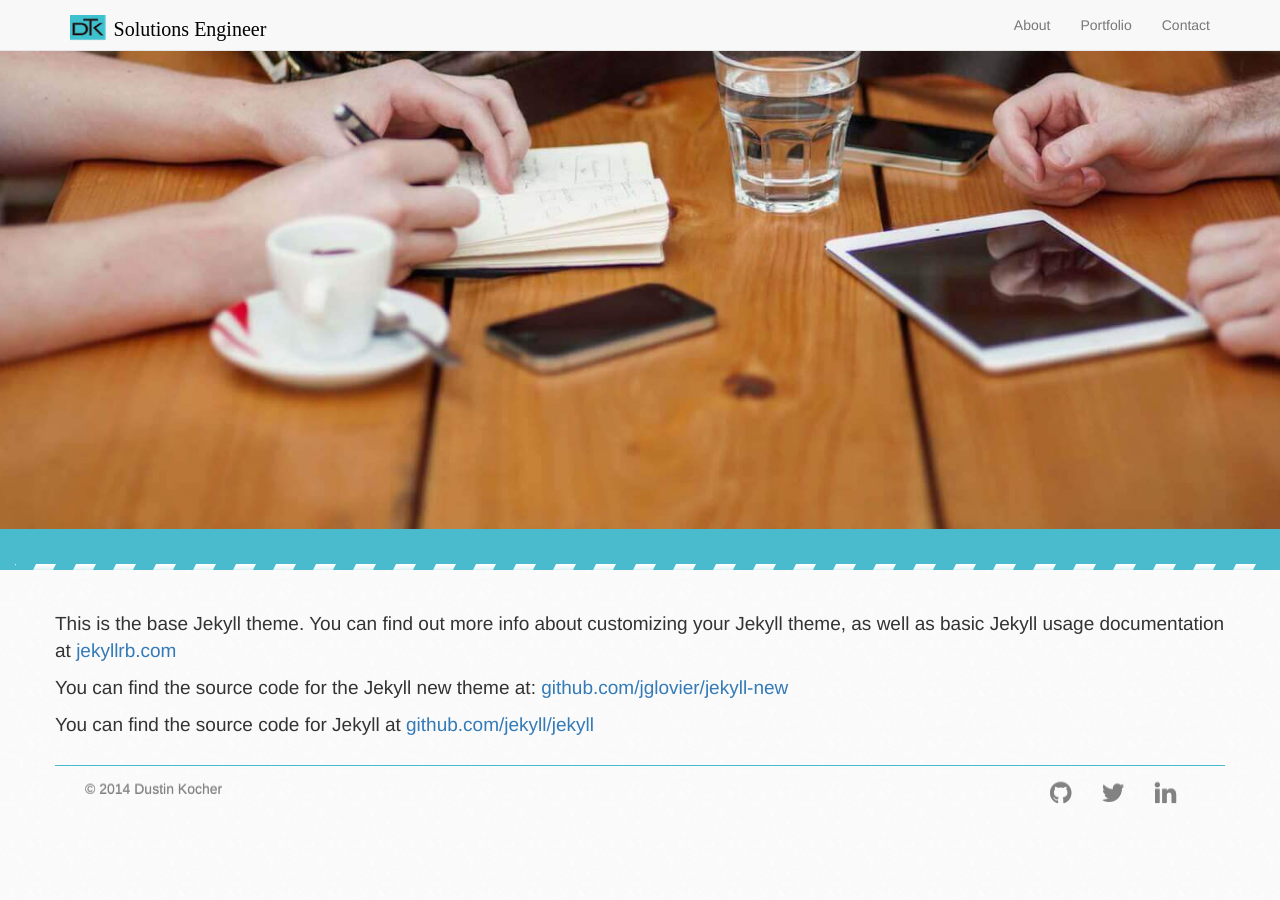
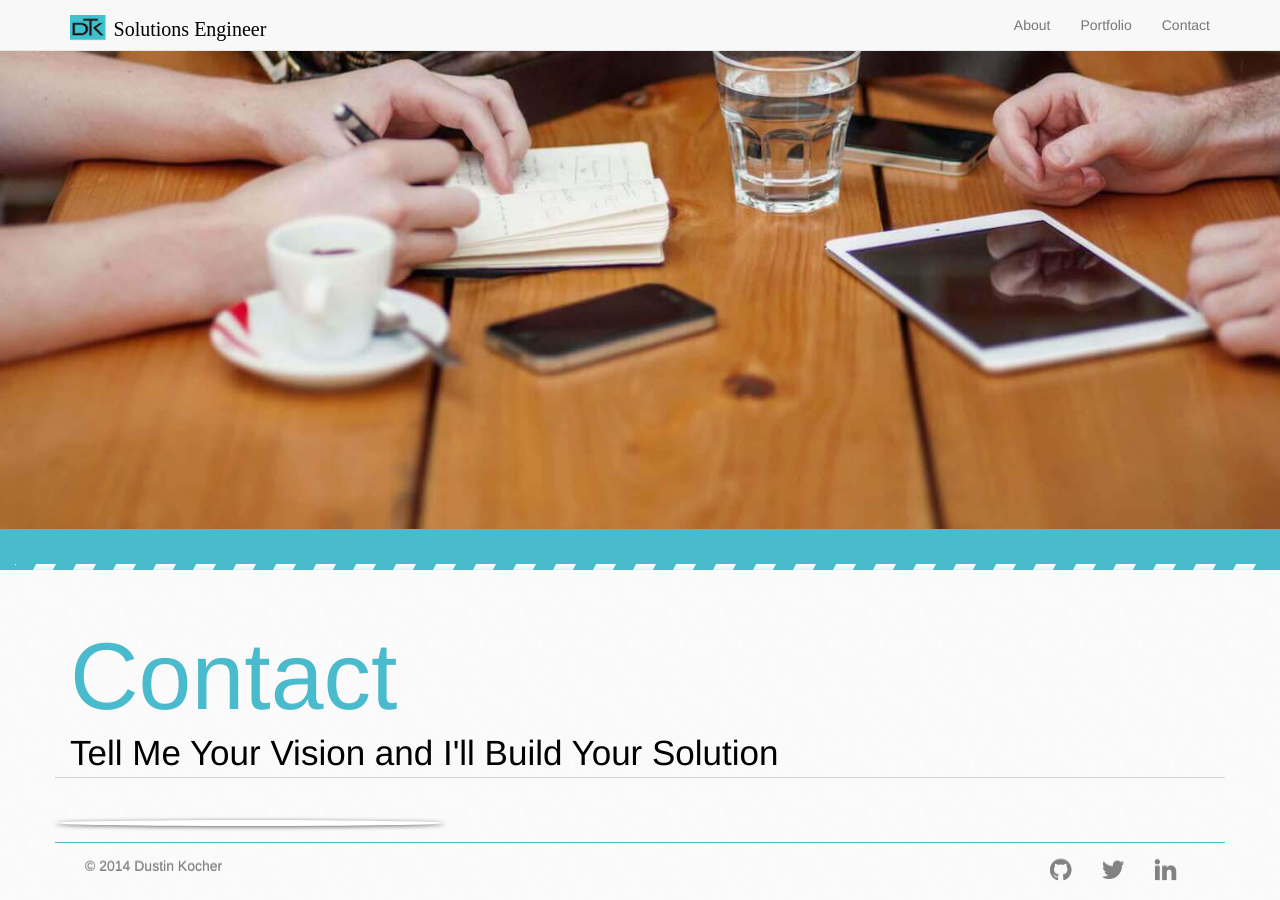
Before and after one commit to huihuiyihan/dtkocher.github.io, a Jekyll site: the page built from contact.html, in a window 1280 px wide and 900 px high, scrolled down 353 px. Built offline with Jekyll 4.4.1, drawn with Linux system fonts in a browser that asks for light colours; nearby versions of some CDN libraries; before the commit the page ends 1176 px from its top, so only the background shows below that.

Commit message:
Add contact.html stuff

```diff
--- /dev/null
+++ b/_sass/_contact.scss
@@ -0,0 +1,17 @@
+.contact {
+  .info {
+    border: 3px solid rgb(255, 255, 255);
+    border-image-source: initial;
+    border-image-slice: initial;
+    border-image-width: initial;
+    border-image-outset: initial;
+    border-image-repeat: initial;
+    top: 0px;
+    bottom: 0px;
+    left: 0px;
+    right: 0px;
+    background-color: rgb(73, 187, 204);
+    border-radius: 50%;
+    box-shadow: rgba(0, 0, 0, 0.6) 0px 1px 4px 0px;
+  }
+}
--- a/_sass/_content.scss
+++ b/_sass/_content.scss
@@ -15,3 +15,4 @@
 }
 
 @import "portfolio";
+@import "contact";
--- /dev/null
+++ b/contact.html
@@ -0,0 +1,28 @@
+---
+layout: main
+title: Contact
+background: contact.jpg
+background_text_line1: >
+  You have ideas and I would love to hear them.</br>
+  Contact me and we can sit down to see what to do.
+background_text_margin_top: 25%
+background_text_margin_left: 20%
+permalink: /contact/
+---
+
+<div class="container-fluid">
+  <div class="row lead">
+    <div class="col-md-8 title">
+      Contact
+      <div class="description">
+        Tell Me Your Vision and I'll Build Your Solution
+      </div>
+    </div>
+  </div>
+  <div class="contact row">
+    <div class="info col-md-4">
+    </div>
+    <div class="container-fluid col-md-8">
+    </div>
+  </div>
+</div>
--- a/contact.md
+++ /dev/null
@@ -1,17 +0,0 @@
----
-layout: main
-title: Contact
-background: contact.jpg
-background_text_line1: >
-  You have ideas and I would love to hear them.</br>
-  Contact me and we can sit down to see what to do.
-background_text_margin_top: 25%
-background_text_margin_left: 20%
-permalink: /contact/
----
-
-This is the base Jekyll theme. You can find out more info about customizing your Jekyll theme, as well as basic Jekyll usage documentation at [jekyllrb.com](http://jekyllrb.com/)
-
-You can find the source code for the Jekyll new theme at: [github.com/jglovier/jekyll-new](https://github.com/jglovier/jekyll-new)
-
-You can find the source code for Jekyll at [github.com/jekyll/jekyll](https://github.com/jekyll/jekyll)
```
